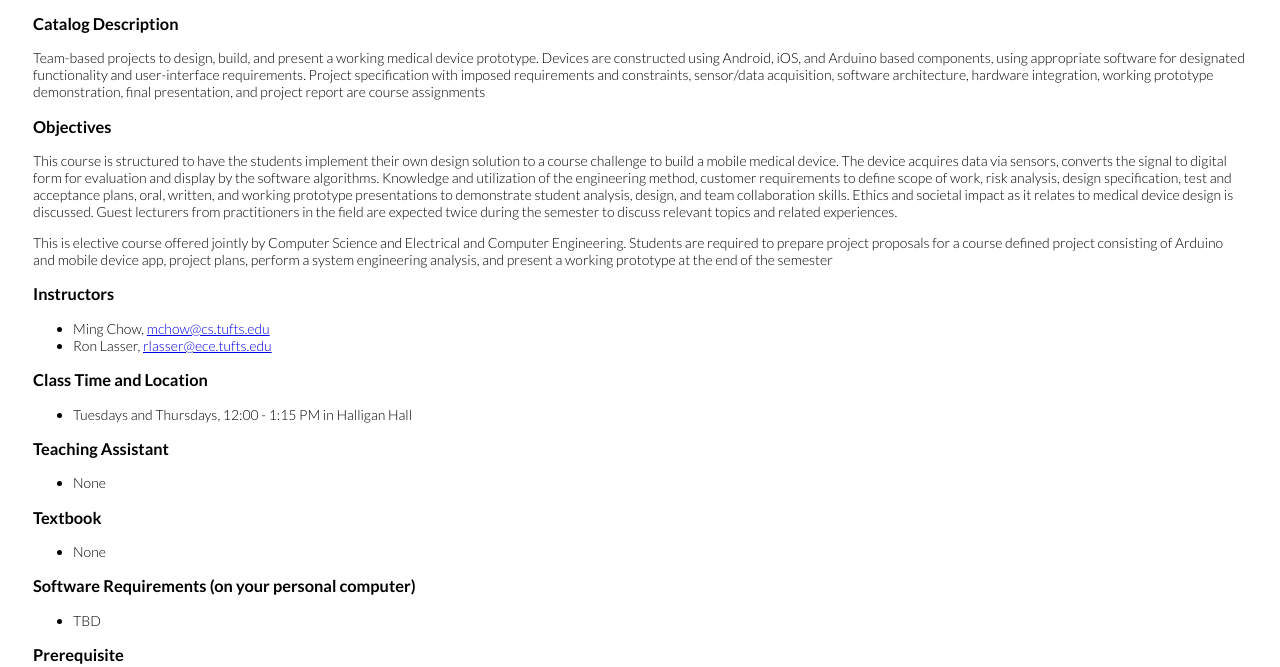
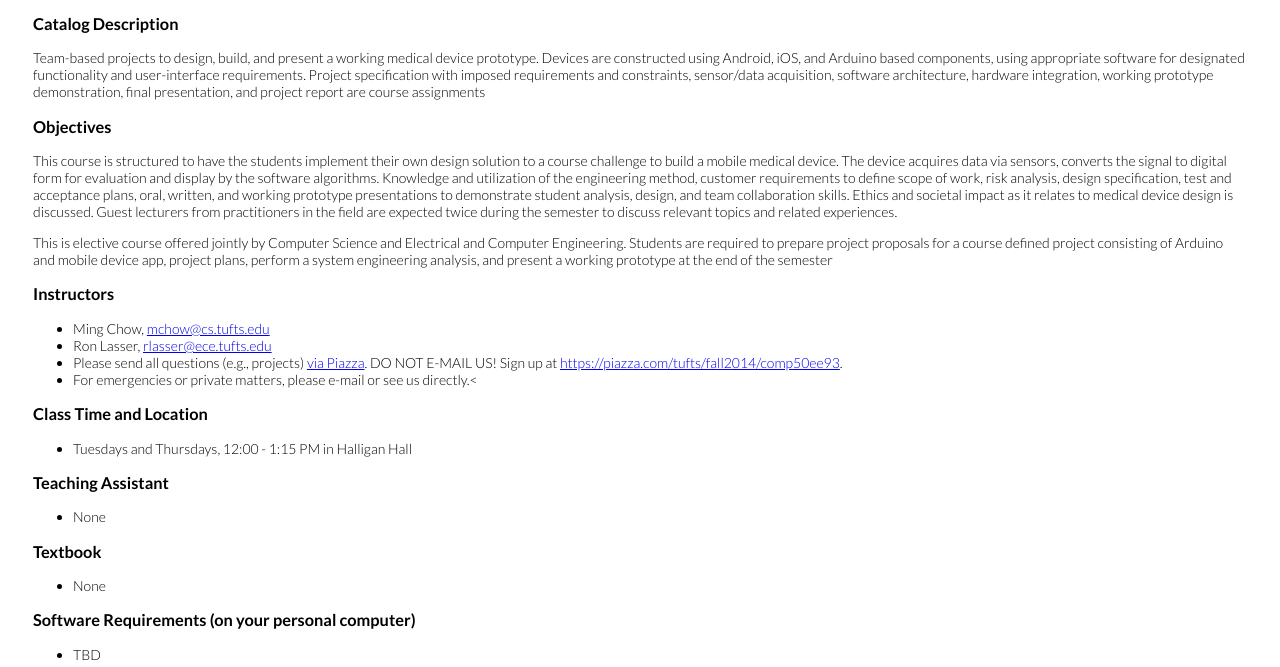
Before and after one commit to eangelica2014/MobileMedicalDevices, a plain HTML site: page index.html in a window 1280 px wide. Shown: the part 133-800 px from the top of the page. Drawn offline with Linux system fonts and the light colour scheme.

Commit message:
Added link to Piazza

```diff
--- a/index.html
+++ b/index.html
@@ -28,6 +28,8 @@
 <ul>
 <li>Ming Chow, <a href="mailto:mchow@cs.tufts.edu">mchow@cs.tufts.edu</a></li>
 <li>Ron Lasser, <a href="mailto:rlasser@ece.tufts.edu">rlasser@ece.tufts.edu</a></li>
+<li>Please send all questions (e.g., projects) <a href="https://piazza.com/tufts/fall2014/comp50ee93/home" target="_blank">via Piazza</a>. DO NOT E-MAIL US! Sign up at <a href="https://piazza.com/tufts/fall2014/comp50ee93" target="_blank">https://piazza.com/tufts/fall2014/comp50ee93</a>.</li>
+<li>For emergencies or private matters, please e-mail or see us directly.<
 </ul>
 
 <h3>Class Time and Location</h3>
```
